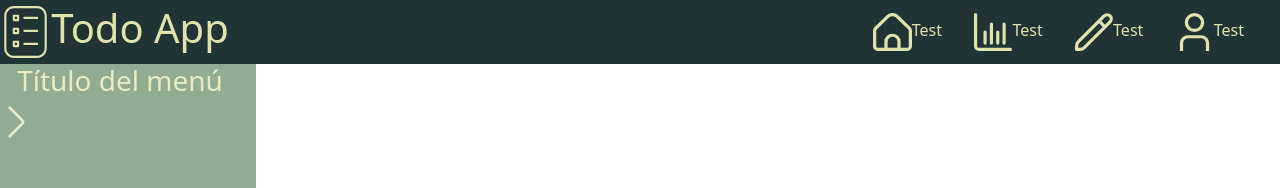
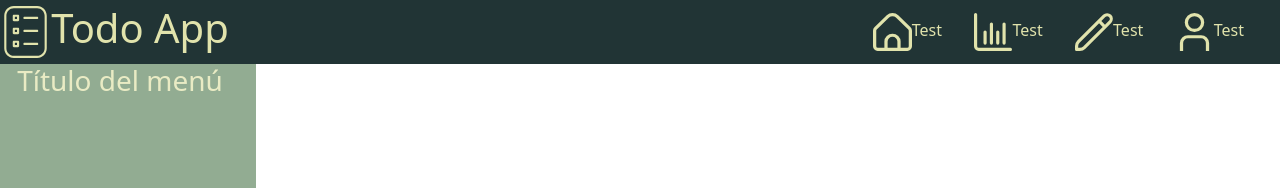
Before and after one commit to dalbr96/todo-app-fr, an Angular app in the folder todo-app-fr/: page / in a window 1280 px wide. Shown: the top 188 px of the page. Built offline with nearby package versions, Linux system fonts and the light colour scheme.

Commit message:
UPDATE - main component: Se termina la maquetación responsive

```diff
--- a/todo-app-fr/src/app/core/modules/layout/main/main.component.css
+++ b/todo-app-fr/src/app/core/modules/layout/main/main.component.css
@@ -14,12 +14,28 @@
         justify-content: center;
         margin-top: 0.5rem;
     }
+
+    .lg{
+        display: none;
+    }
+
+    .sm{
+        display: flex;
+    }
 }
 
 @media(min-width:831px) {
     .main-navigation {
         max-width: 20vw;
         height: 100vh;
+    }
+
+    .lg{
+        display: block;
+    }
+
+    .sm{
+        display: none
     }
 }
 
--- a/todo-app-fr/src/app/core/modules/layout/main/main.component.html
+++ b/todo-app-fr/src/app/core/modules/layout/main/main.component.html
@@ -1,8 +1,12 @@
 <div class="main-container">
     <div class="main-navigation">
-        <div class="tittle-container" (click)="toogleOpenMenu()">
+        <div class="tittle-container lg">
             <h3>Título del menú </h3>
-            <img src="assets\icn\angle_icn.svg" alt="mostrar menú" [@click]="openMenu?'rotated': 'unrotated'">
+        </div>
+        <div class="tittle-container sm" (click)="toogleOpenMenu()">
+            <h3>Título del menú </h3>
+            <img src="assets\icn\angle_icn.svg" class="menu_drop_down" alt="mostrar menú"
+                [@click]="openMenu?'rotated': 'unrotated'">
         </div>
         <nav [@expand]="openMenu?'expanded': 'collapsed'">
         </nav>
```
